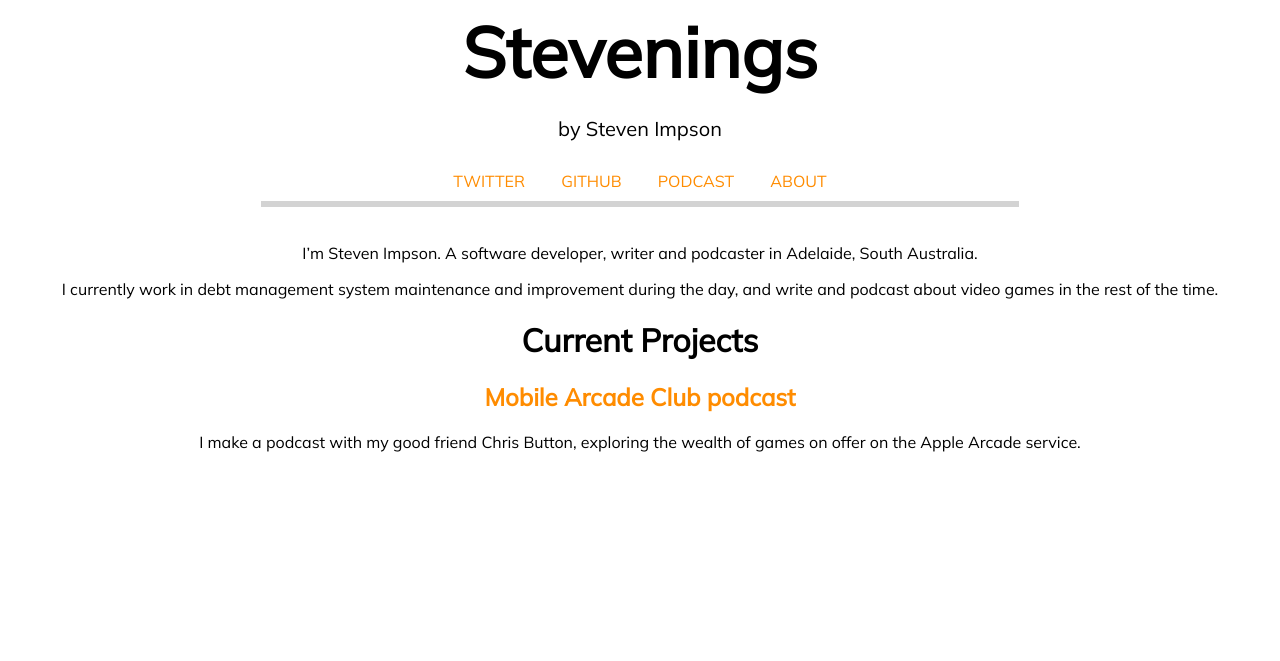
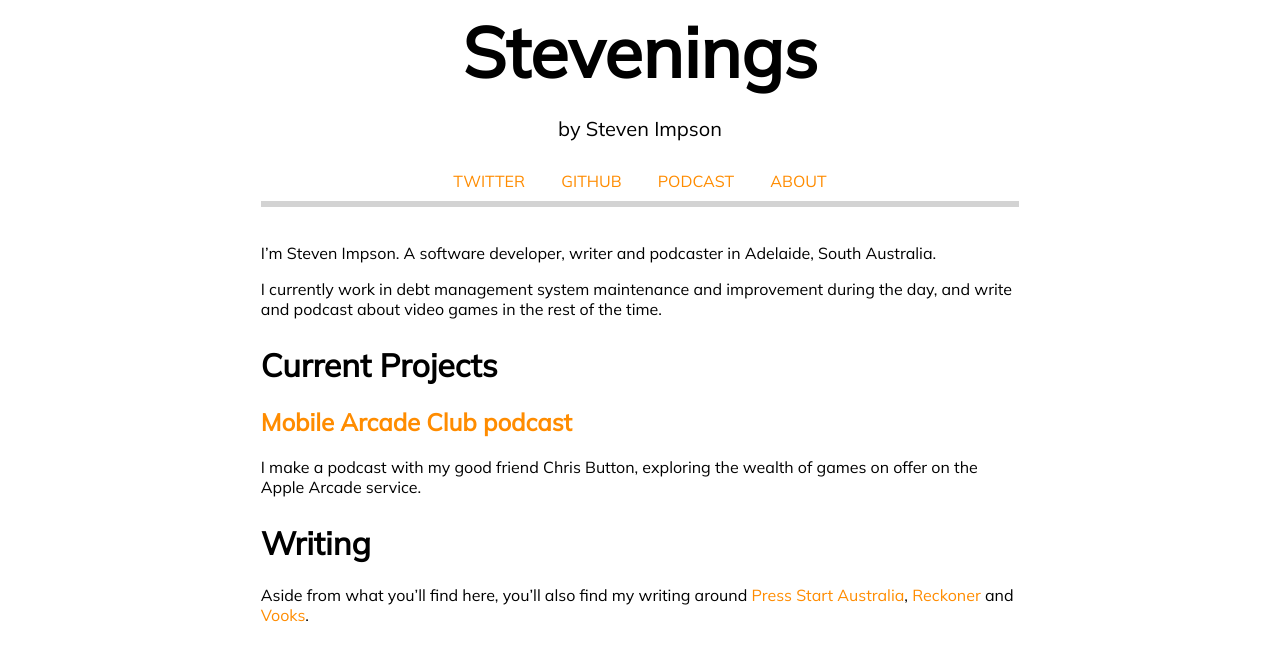
Before and after one commit to stevenimpson/stevenimpson.github.io, a Jekyll site: the page built from about.markdown, in a window 1280 px wide. Shown: the top 661 px of the page. Built offline with Jekyll 4.4.1, drawn with Linux system fonts in a browser that asks for light colours.

Commit message:
Added favicon, left aligned content

```diff
--- a/_layouts/frontpage.html
+++ b/_layouts/frontpage.html
@@ -10,7 +10,8 @@
   	  {% for post in site.posts %}
   		<li>
   		  <h2><a href="{{ post.url }}">{{ post.title }}</a></h2>
-  		  {{ post.excerpt }}
+        <p>{{ post.date | date: "%-d %B %Y" }}</p>
+  		  {{ post.content }}
   		</li>
       <hr>
   	  {% endfor %}
--- a/_sass/main.scss
+++ b/_sass/main.scss
@@ -4,6 +4,11 @@ html {
 a {
 	color: DarkOrange;
 }
+
+h1 {
+	padding-top: 5px;
+}
+
 .main ul {
 	list-style-type: none;
 }
@@ -16,9 +21,7 @@ a {
 .main img {
   border-radius: 15px;
 	display: block;
-  margin-left: auto;
-  margin-right: auto;
-  width: 50%;
+  width: 80%;
 }
 
 .nav {
@@ -66,9 +69,12 @@ a {
 	padding-top: 10px;
 	}
 
-.main{
-	text-align: center;
+.main {
+	text-align: left;
+	margin-left: 20%;
+	margin-right: 20%;
 }
+
 
 hr {
    width: 60%;
--- a/about.markdown
+++ b/about.markdown
@@ -9,3 +9,6 @@ I currently work in debt management system maintenance and improvement during th
 # Current Projects
 ## [Mobile Arcade Club podcast](https://podcasts.apple.com/au/podcast/mobile-arcade-club-an-apple-arcade-show/id1481744430)
 I make a podcast with my good friend Chris Button, exploring the wealth of games on offer on the Apple Arcade service.
+
+# Writing
+Aside from what you'll find here, you'll also find my writing around [Press Start Australia](https://press-start.com.au/author/stevenimpson/), [Reckoner](https://reckoner.com.au/author/stevenimpson/) and [Vooks](https://www.vooks.net/author/steven-impson/).
```
Also changed, not shown: _posts/2020-12-05-music-post.md (+1 -1 lines).
